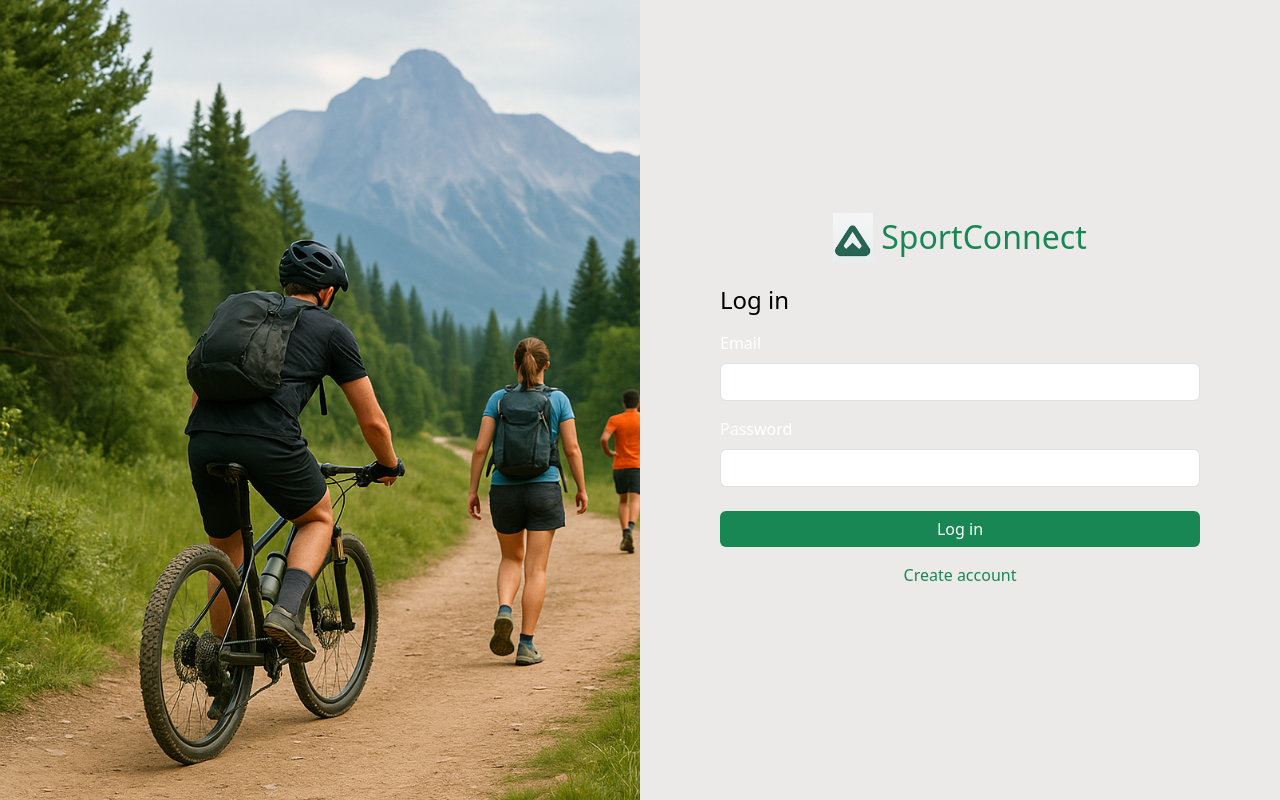
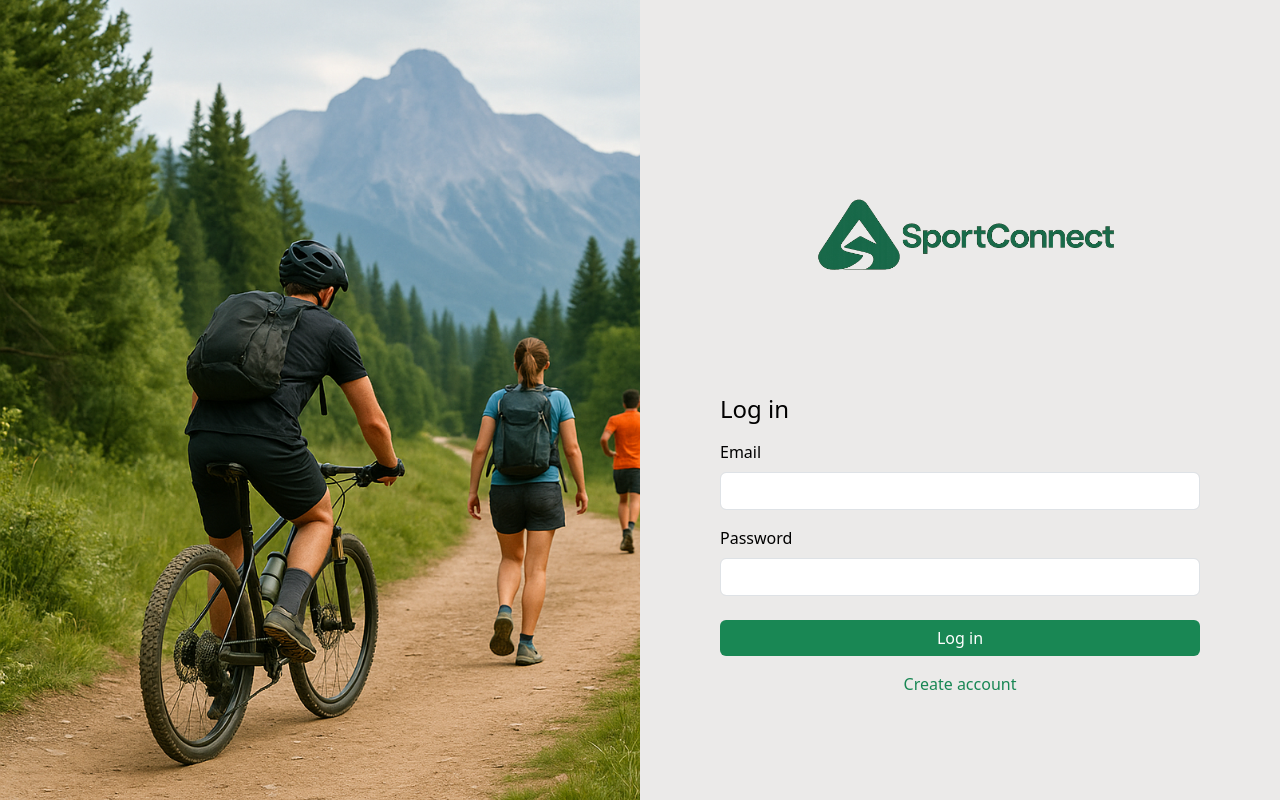
Before and after one commit to 4GeeksAcademy/SportConnect-G1, a React (Vite) app in the folder aventura-social/frontend/: page / in a window 1280 px wide. Built offline with nearby package versions, Linux system fonts and the light colour scheme.

Commit message:
Login terminado

```diff
--- a/aventura-social/frontend/src/pages/Login.jsx
+++ b/aventura-social/frontend/src/pages/Login.jsx
@@ -15,17 +15,16 @@ const Login = () => {
             <div className="col-md-6 order-1 order-md-2 d-flex flex-column justify-content-center align-items-center text-white">
                 <div className="w-75">
                     <div className="d-flex align-items-center justify-content-center mb-4 gap-2">
-                        <img src="/logo.png" alt="Logo" style={{ width: "40px" }} />
-                        <h2 className="m-0 text-success">SportConnect</h2>
+                        <img src="/logo_sin_fondo.png" alt="Logo" style={{ width: "400px" }} />
                     </div>
                     <h4 className="mb-3 text-black">Log in</h4>
                     <form>
                         <div className="mb-3">
-                            <label htmlFor="email" className="form-label">Email</label>
+                            <label htmlFor="email" className="form-label text-black">Email</label>
                             <input type="email" className="form-control" id="email" />
                         </div>
                         <div className="mb-4">
-                            <label htmlFor="password" className="form-label">Password</label>
+                            <label htmlFor="password" className="form-label text-black">Password</label>
                             <input type="password" className="form-control" id="password" />
                         </div>
                         <button type="submit" className="btn btn-light w-100 text-white bg-success">Log in</button>
--- a/aventura-social/frontend/src/styles/Login.css
+++ b/aventura-social/frontend/src/styles/Login.css
@@ -13,7 +13,6 @@ a:hover {
 }
 
 .btn-light {
-  background-color: #d4af37; /* Dorado */
   color: black;
   border: none;
 }
```
Also changed, not shown: aventura-social/frontend/public/logo.png, aventura-social/frontend/public/logo_sin_fondo.png (added).
